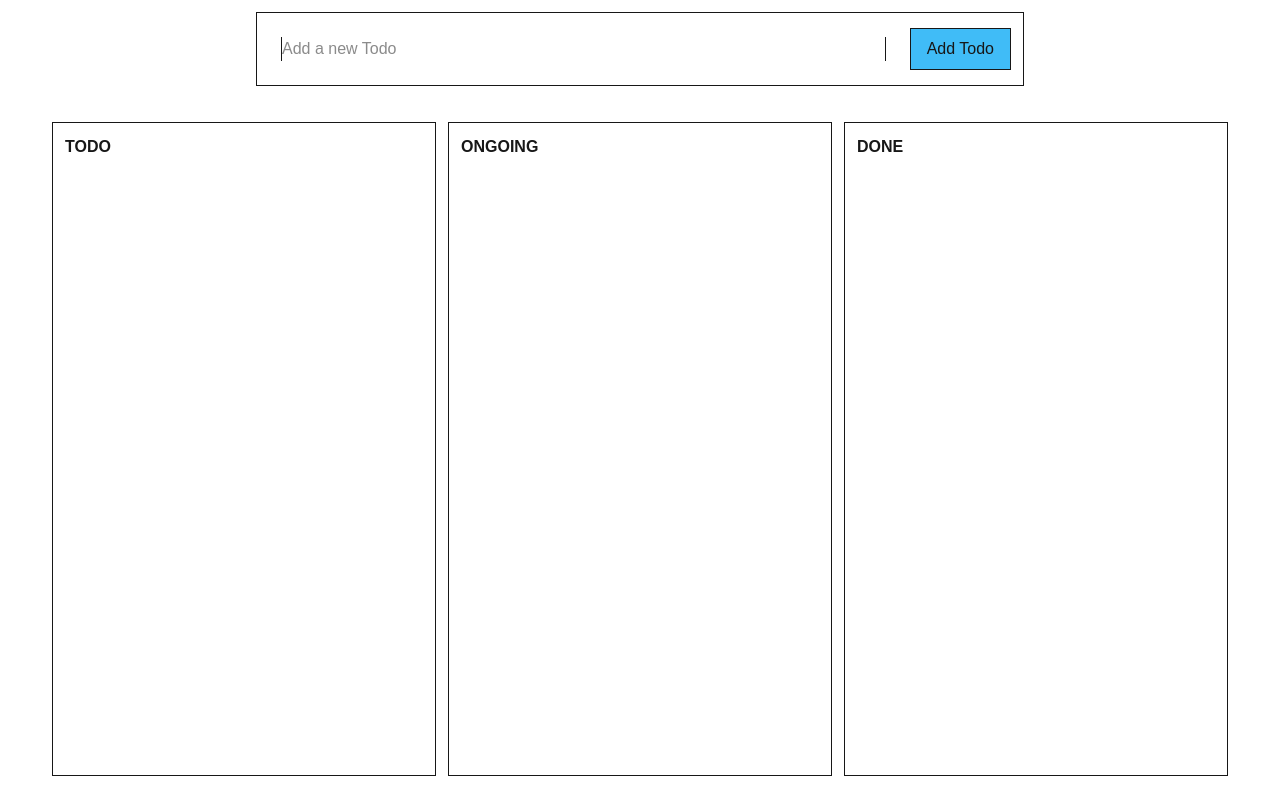
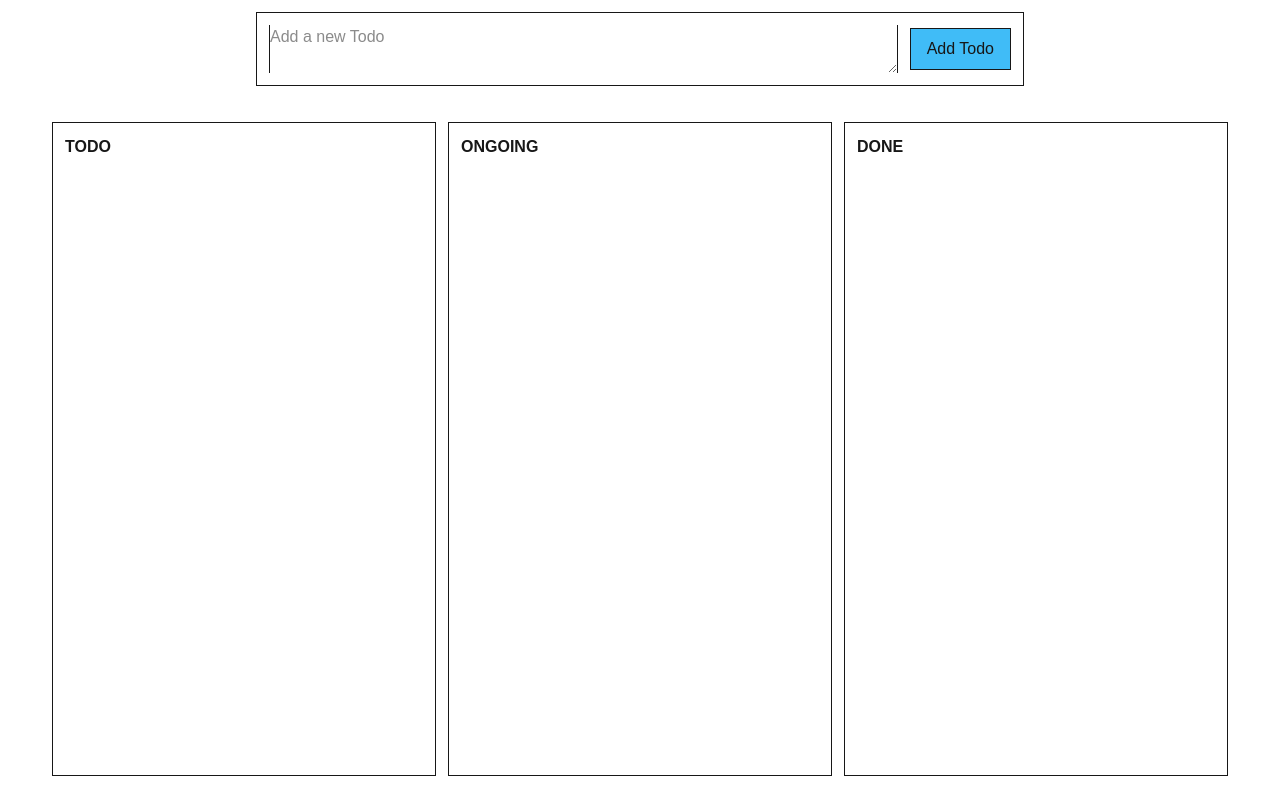
Before and after one commit to Radoslav-Marinovv/todo-next-zustand, a Next.js app: page / in a window 1280 px wide. Built offline with nearby package versions, Linux system fonts and the light colour scheme.

Commit message:
refactor: replace input with textarea add min max length

```diff
--- a/app/components/AddTodo/AddTodo.tsx
+++ b/app/components/AddTodo/AddTodo.tsx
@@ -9,24 +9,28 @@ export default function AddTodo() {
   const addTodo = useTodoStore(state => state.addTodo)
 
   function handleAddTodo(title: string) {
+    if (title.trim().length === 0) {
+      return;
+    }
     addTodo(title)
     setTitle('')
   }
 
   return (
-    <div className="flex flex-row flex-none items-center gap-3 m-3 p-3 max-w-3xl border">
-      <input
-        type="text"
+    <div className="flex flex-row justify-center items-center gap-3 m-3 p-3 min-w-fit w-full max-w-3xl border">
+      <textarea
+        minLength={1}
+        maxLength={50}
         placeholder="Add a new Todo"
         value={title}
-        onKeyUp={(e: React.KeyboardEvent<HTMLInputElement>) => {
+        onKeyUp={(e: React.KeyboardEvent<HTMLTextAreaElement>) => {
           if (e.key === 'Enter') {
             e.preventDefault()
             handleAddTodo(title)
           }
         }}
-        onChange={(e: React.ChangeEvent<HTMLInputElement>) => setTitle(e.target.value)}
-        className="flex m-3 w-2xl border-l border-r"
+        onChange={(e: React.ChangeEvent<HTMLTextAreaElement>) => setTitle(e.target.value)}
+        className="min-w-fit w-full max-w-2xl border-l border-r"
       />
       <button
         type="button"
```
